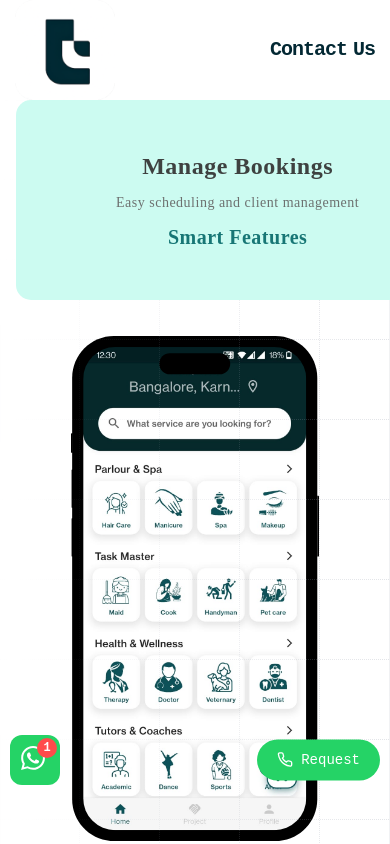
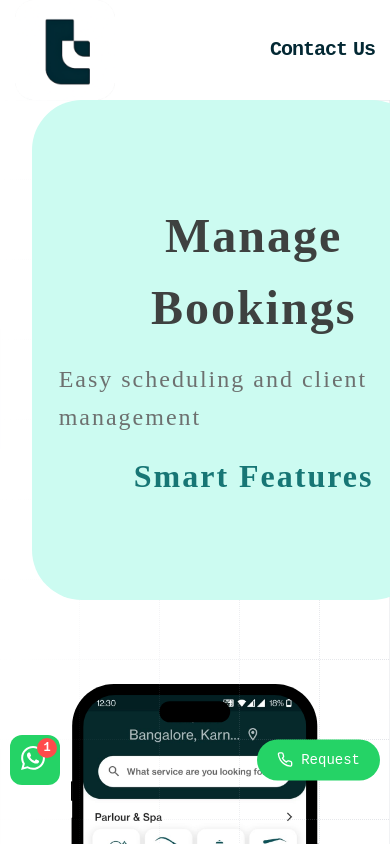
Before and after one commit to sangamesh4514/tagzy, a React (Create React App) app: page /provider in a window 390 px wide. Shown: the top 844 px of the page. Built offline with nearby package versions, Linux system fonts and the light colour scheme.

Commit message:
Revert "style" This change should be avilable in new branch This reverts commit 892060556e070f7ae4b2a525c08c6e2e1f3045e8.

```diff
--- a/src/common/components/MagicUiDesign/style.css
+++ b/src/common/components/MagicUiDesign/style.css
@@ -125,13 +125,12 @@
   }
   @media screen and (max-width: 425px) {
     font-size: 20px;
-    height: auto;
-    margin: 0 15px;
+    height: 100px;
   }
 }
 
 .provider_banner_inner {
-  /* background-color: #ffffff; */
+  /* background-color: #ffffff;  */
   border-radius: 30px;
   margin-top: 20px;
   padding: 1rem; /* Padding inside the inner container */
@@ -142,9 +141,7 @@
   justify-content: center;
   box-shadow: 0px 4px 8px rgba(0, 0, 0, 0.1); /* Adds subtle shadow for depth */
   overflow: hidden; /* Ensures carousel content doesn’t overflow */
-  box-sizing: border-box; /* Include padding in height/width calculation */
 }
-
 
 .banner-carousel {
   border-radius: 30px; /* Keep it slightly smaller for visual harmony */
@@ -169,15 +166,3 @@
     flex-direction: column;
   }
 }
-
-/* Media query for very small screens (like phones under 480px) */
-@media (max-width: 480px) {
-  .provider_banner_inner {
-    border-radius: 10px; /* Further reduce border radius */
-    margin-top: 5px; /* Minimal margin */
-    padding: 0.5rem; /* Compact padding */
-    height: auto; /* Ensure it adjusts dynamically */
-    flex-wrap: wrap; /* Allow wrapping of children if needed */
-    overflow-y: auto; /* Add scrolling for overflow */
-  }
-}
--- a/src/common/routes/Banner/BannerCarousel.css
+++ b/src/common/routes/Banner/BannerCarousel.css
@@ -1,10 +1,10 @@
 .banner-carousel {
-  border-radius: 20px; /* Reduced for mobile screens */
-  height: 400px; /* Adjusted height for smaller devices */
+  border-radius: 50px;
+  height: 500px;
   position: relative;
   overflow: hidden;
   background: #ccfbf1;
-  margin: 0 1rem 2rem; /* Adjusted margin */
+  margin: 0 2rem 4rem;
   z-index: 1;
 }
 
@@ -14,7 +14,6 @@
   left: 0;
   width: 100%;
   height: 100%;
-  padding: 0 5px;
   display: flex;
   flex-direction: column;
   justify-content: center;
@@ -38,49 +37,23 @@
 }
 
 .banner h1 {
-  font-size: 2rem; /* Smaller font size for mobile */
-  margin-bottom: 0.5rem; /* Adjusted spacing */
+  font-size: 3rem;
+  margin-bottom: 1rem;
   font-family: serif;
-  letter-spacing: 1px;
-  text-align: center;
+  letter-spacing: 2px;
 }
 
 .banner p {
-  font-size: 1rem; /* Smaller font size for mobile */
-  margin-bottom: 0.5rem;
+  font-size: 1.5rem;
+  margin-bottom: 1rem;
   font-family: serif;
-  letter-spacing: 1px;
-  text-align: center;
+  letter-spacing: 2px;
 }
 
 .banner .highlight {
-  font-size: 1.5rem; /* Smaller highlight size */
+  font-size: 2rem;
   color: #096c6c;
   font-weight: bold;
   font-family: serif;
-  letter-spacing: 1px;
+  letter-spacing: 2px;
 }
-
-/* Media query for mobile screens */
-@media (max-width: 768px) {
-  .banner-carousel {
-    height: 200px; /* Further reduce height for smaller devices */
-    margin: 0 1rem 1rem;
-    border-radius: 15px;
-  }
-
-  .banner h1 {
-    font-size: 1.5rem; /* Adjusted for better readability */
-    letter-spacing: 0.5px;
-  }
-
-  .banner p {
-    font-size: 0.875rem; /* Further adjust text size */
-    letter-spacing: 0.5px;
-  }
-
-  .banner .highlight {
-    font-size: 1.25rem; /* Smaller highlight size */
-    letter-spacing: 0.5px;
-  }
-}
```
